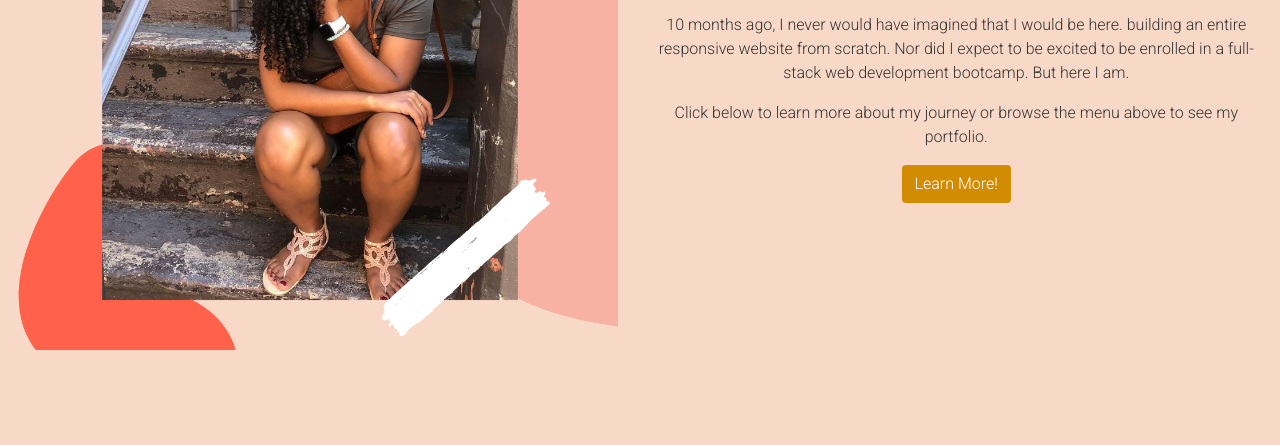
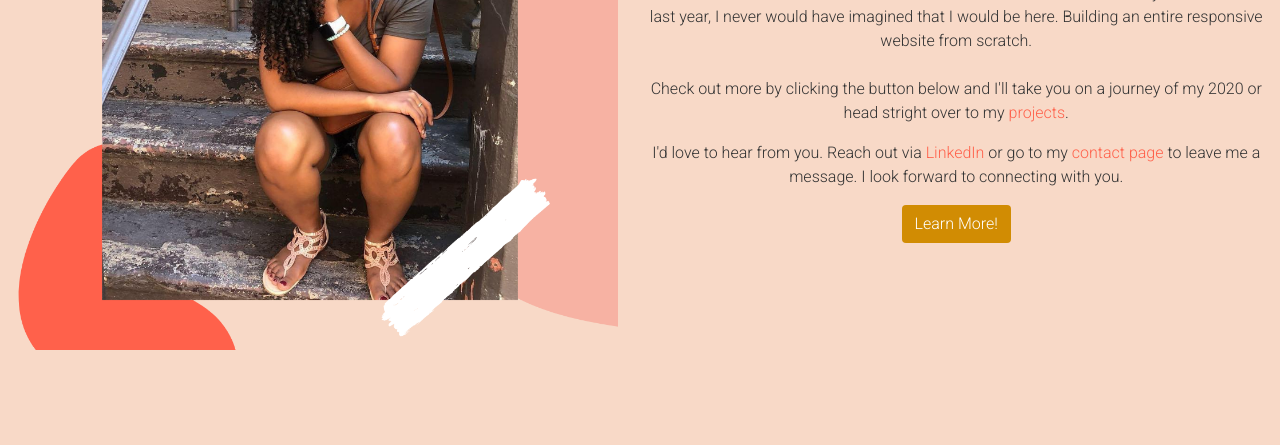
Before and after one commit to Kammielatay/Portfolio, a plain HTML site: page index.html in a window 1280 px wide. Shown: the part 460-905 px from the top of the page. Drawn offline with nearby package versions, Linux system fonts and the light colour scheme.

Commit message:
updated text

```diff
--- a/assets/style.css
+++ b/assets/style.css
@@ -87,6 +87,10 @@ a:hover {
     display: flex;
     margin: 0 auto;
 }
+
+.homepage {
+    color: rgb(255,97,75)
+}
 /* About Me */
 
 .about {
--- a/index.html
+++ b/index.html
@@ -39,13 +39,12 @@
             <div class="center text-center">
                 <h1 class="header">Hello There!</h1>
                 <p>
-                    Welcome! I'm Kameshia. I also go by Kammie or Kam. Some people even call me Ingram. Whichever one you may choose, it is nice to meet you.
+                    Welcome to my portfolio. I am so happy that you are here. My name is Kameshia but I often go by Kammie. I am currently enrolled in the University of Arizona Coding Bootcamp. I made the decicion to learn to become a Web Developer during the first lockdown of the Coronavirus and it was one of the best decisions for my life. This time last year, I never would have imagined that I would be here. Building an entire responsive website from scratch. <br> <br>
+                    Check out more by clicking the button below and I'll take you on a journey of my 2020 or head stright over to my <a href="portfolio.html" class="homepage">projects</a>.
                 </p>
+
                 <p>
-                    10 months ago, I never would have imagined that I would be here. building an entire responsive website from scratch. Nor did I expect to be excited to be enrolled in a full-stack web development bootcamp. But here I am.
-                </p>
-                <p>
-                    Click below to learn more about my journey or browse the menu above to see my portfolio.
+                    I'd love to hear from you. Reach out via <a href="https://www.linkedin.com/in/kameshiaingram/" class="homepage">LinkedIn</a> or go to my <a href="contact.html" class="homepage">contact page</a> to leave me a message. I look forward to connecting with you.
                 </p>
                 <a href="about.html"><button type="button" class="btn">Learn More!</button></a>
             </div>
```
